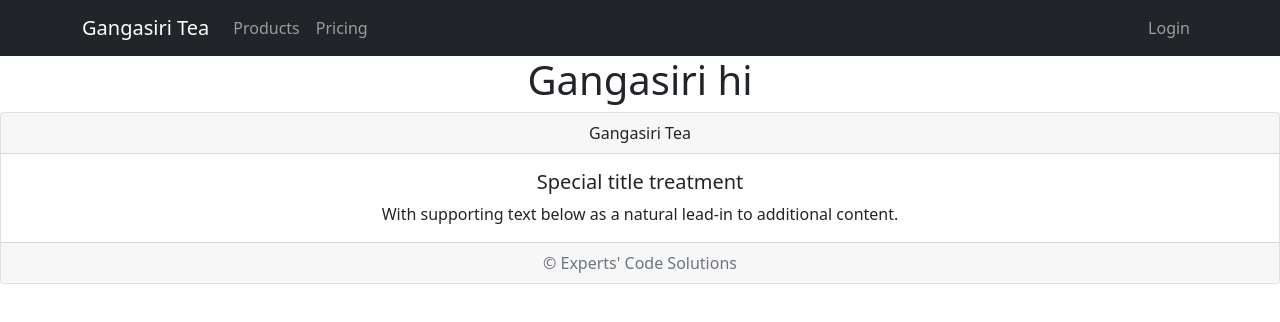
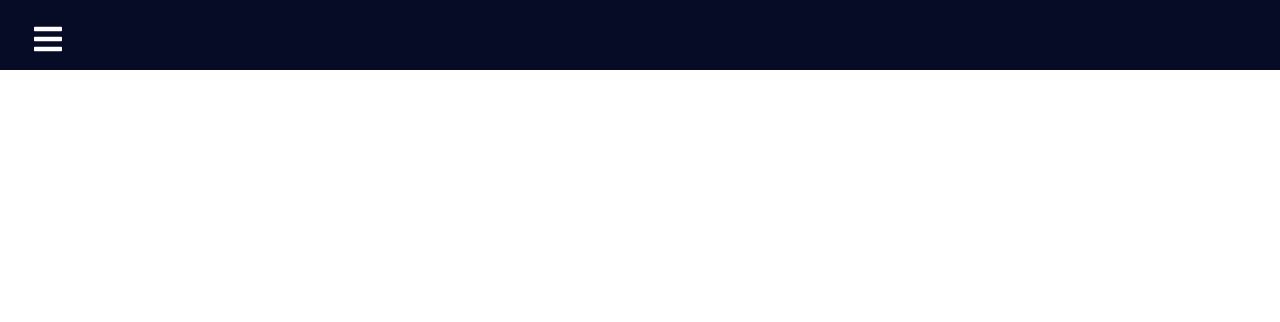
Before and after one commit to SeranMN/TeaApp, a React (Create React App) app: page /Addstock in a window 1280 px wide. Shown: the top 322 px of the page. Built offline with nearby package versions, Linux system fonts and the light colour scheme.

Commit message:
Side navigation menu

```diff
--- a/package.json
+++ b/package.json
@@ -10,6 +10,9 @@
     "react": "^17.0.2",
     "react-bootstrap": "^2.0.0-beta.5",
     "react-dom": "^17.0.2",
+    "react-icons": "^4.2.0",
+    "react-router": "^5.2.0",
+    "react-router-dom": "^5.2.0",
     "react-scripts": "4.0.3",
     "web-vitals": "^1.1.2"
   },
--- a/src/App.css
+++ b/src/App.css
@@ -1,38 +1,19 @@
-.App {
-  text-align: center;
+
+ @import url('https://fonts.googleapis.com/css2?family=Lato&display=swap');
+
+ *{
+  box-sizing:border-box;
+  margin:0;
+  padding:0;
+  font-family: 'Lato',sans-serif;
 }
 
-.App-logo {
-  height: 40vmin;
-  pointer-events: none;
-}
-
-@media (prefers-reduced-motion: no-preference) {
-  .App-logo {
-    animation: App-logo-spin infinite 20s linear;
-  }
-}
-
-.App-header {
-  background-color: #282c34;
-  min-height: 100vh;
+.dashboard,.addstock,.in{
   display: flex;
-  flex-direction: column;
+  height:90vh;
   align-items: center;
   justify-content: center;
-  font-size: calc(10px + 2vmin);
-  color: white;
+  font-size: 3rem;
+
+
 }
-
-.App-link {
-  color: #61dafb;
-}
-
-@keyframes App-logo-spin {
-  from {
-    transform: rotate(0deg);
-  }
-  to {
-    transform: rotate(360deg);
-  }
-}
--- a/src/App.js
+++ b/src/App.js
@@ -1,16 +1,35 @@
-import Header from './component/Header';
+import React from 'react';
+import { BrowserRouter as Router, Switch, Route } from 'react-router-dom';
 import './App.css';
 import 'bootstrap/dist/css/bootstrap.min.css';
-import Footer from './component/Footer';
+
+import Navbar from './component/Navbar';
+import Dashboard from './component/Pages/Dashboard';
+import Addstock from './component/Pages/Addstock';
+import In from './component/Pages/In';
+
+
+
+
+
 function App() {
   return (
-    <div className="App">
-     <Header/>
-     <h1>Gangasiri hi</h1>
-     <Footer/>
+    <>
+    <Router>
+      <Navbar/>
+      <switch>
+        <Route path='/' exact component={Dashboard}/>
+        <Route path='/Addstock' exact component={Addstock}/>
+        <Route path='/In' exact component={In}/>
 
-    </div>
-  );
+
+
+
+      </switch>
+    </Router>
+
+   </>
+   );
 }
 
 export default App;
--- a/src/component/Footer.js
+++ /dev/null
@@ -1,19 +0,0 @@
-import React from 'react'
-import Card from 'react-bootstrap/Card'
-const Footer = () => {
-    return (
-        <Card className="text-center">
-        <Card.Header>Gangasiri Tea</Card.Header>
-        <Card.Body>
-          <Card.Title>Special title treatment</Card.Title>
-          <Card.Text>
-            With supporting text below as a natural lead-in to additional content.
-          </Card.Text>
-
-        </Card.Body>
-        <Card.Footer className="text-muted">© Experts' Code Solutions</Card.Footer>
-      </Card>
-    )
-}
-
-export default Footer
--- a/src/component/Header.js
+++ /dev/null
@@ -1,29 +0,0 @@
-import React from 'react'
-import Navbar from 'react-bootstrap/Navbar'
-import Container from 'react-bootstrap/Container'
-import Nav from 'react-bootstrap/Nav'
-const Header = () => {
-    return (
-        <Navbar collapseOnSelect expand="lg" bg="dark" variant="dark">
-  <Container>
-  <Navbar.Brand href="#home">Gangasiri Tea</Navbar.Brand>
-  <Navbar.Toggle aria-controls="responsive-navbar-nav" />
-  <Navbar.Collapse id="responsive-navbar-nav">
-    <Nav className="me-auto">
-      <Nav.Link href="#features">Products</Nav.Link>
-      <Nav.Link href="#pricing">Pricing</Nav.Link>
-
-    </Nav>
-    <Nav>
-
-      <Nav.Link eventKey={2} href="#memes">
-        Login
-      </Nav.Link>
-    </Nav>
-  </Navbar.Collapse>
-  </Container>
-</Navbar>
-    )
-}
-
-export default Header
--- /dev/null
+++ b/src/component/Navbar.css
@@ -0,0 +1,74 @@
+.navbar{
+    background-color: #060b26;
+    height: 70px;
+    display:flex;
+    justify-content:start ;
+    align-items:center;
+}
+
+.menu-bars{
+    margin-left: 2rem;
+    font-size: 2rem;
+    background: none;
+
+}
+
+.nav-menu{
+    background-color: #060b26 ;
+    width:210px;
+    height:100vh;
+    display:flex;
+    justify-content: center;
+    position:fixed;
+    top: 0;
+    left:-100%;
+    transition:850ms;
+}
+
+.nav-menu.active{
+    left: 0;
+    transition: 350ms;
+}
+
+.nav-text{
+    display:flex;
+    justify-content: start;
+    align-items: center;
+    padding: 8px 0px 8px 16px;
+    list-style:none;
+    height:80px;
+}
+
+.nav-text a{
+    text-decoration: none;
+    color:#f5f5f5;
+    font-size: 18px;
+    width:95%;
+    height:100%;
+    display:flex;
+    align-items: center;
+    padding: 0 16px;
+    border-radius: 4px;
+}
+
+.nav-text a:hover{
+    background-color: #261c06;
+}
+
+.nav-menu-items {
+    width: 100%;
+    padding-left: 0 ;
+}
+.navbar-toggle{
+background-color: #060b26;
+width: 100%;
+height:80px;
+display:flex;
+justify-content: start;
+align-items: center;
+
+}
+
+span{
+    margin-left:16px;
+}
--- /dev/null
+++ b/src/component/Navbar.js
@@ -0,0 +1,57 @@
+import React, { useState } from 'react'
+import { FaBars } from "react-icons/fa";
+import { AiOutlineClose } from "react-icons/ai";
+import { Link } from 'react-router-dom';
+import { sidebarData } from './SidebarData';
+import './Navbar.css'
+import { IconContext } from 'react-icons';
+
+function Navbar() {
+    const [sidebar, setsidebar] = useState(false);
+    const showsidebar = () => setsidebar(!sidebar);
+
+    return (
+        <>
+            <IconContext.Provider value={{ color: '#fff' }}>
+                <div className='navbar'>
+                    <Link to="#" className='menu-bars'>
+                        <FaBars onClick={showsidebar} />
+
+                    </Link>
+
+                </div>
+                <nav className={sidebar ? 'nav-menu active' : 'nav-menu'}>
+                    <ul className='nav-menu-items' onClick={showsidebar}>
+                        <li className='navbar-toggle'>
+                            <Link to='#' className='menu-bars'>
+                                <AiOutlineClose />
+
+                            </Link>
+
+
+                        </li>
+                        {sidebarData.map((item, index) => {
+                            return (
+                                <li key={index} className={item.cName}>
+                                    <Link to={item.path}>
+                                        {item.icon}
+                                        <span>{item.title}</span>
+                                    </Link>
+                                </li>
+                            );
+                        })}
+
+
+
+
+                    </ul>
+
+
+
+                </nav>
+            </IconContext.Provider>
+        </>
+    );
+}
+
+export default Navbar;
--- /dev/null
+++ b/src/component/Pages/Addstock.js
@@ -0,0 +1,11 @@
+import React from 'react'
+
+function Addstock() {
+    return (
+        <div className='addstock'>
+
+        </div>
+    )
+}
+
+export default Addstock
--- /dev/null
+++ b/src/component/Pages/Dashboard.js
@@ -0,0 +1,11 @@
+import React from 'react'
+
+function Dashboard() {
+    return (
+        <div className='dashboard'>
+            <h1>Hi</h1>
+        </div>
+    )
+}
+
+export default Dashboard
--- /dev/null
+++ b/src/component/Pages/In.js
@@ -0,0 +1,11 @@
+import React from 'react'
+
+function In() {
+    return (
+        <div className='in'>
+
+        </div>
+    )
+}
+
+export default In
--- /dev/null
+++ b/src/component/SidebarData.js
@@ -0,0 +1,53 @@
+import React from 'react';
+import { FaBars } from "react-icons/fa";
+import { AiFillHome } from "react-icons/ai";
+import { AiFillPlusCircle } from "react-icons/ai";
+import { ImEnter } from "react-icons/im";
+import { ImExit } from "react-icons/im";
+import { TiDocumentText } from "react-icons/ti";
+import { FiSettings } from "react-icons/fi";
+
+
+
+export const sidebarData = [
+{
+    title:'Dashboard',
+    path:'/',
+    icon:<AiFillHome/>,
+    cName:'nav-text'
+},
+{
+    title:'Add Stock',
+    path:'/Addstock',
+    icon:<AiFillPlusCircle/>,
+    cName:'nav-text'
+},
+{
+    title:'In',
+    path:'/In',
+    icon:<ImEnter/>,
+    cName:'nav-text'
+},
+{
+    title:'Out',
+    path:'/out',
+    icon:<ImExit/>,
+    cName:'nav-text'
+},
+{
+    title:'Generate report',
+    path:'/report',
+    icon:<TiDocumentText/>,
+    cName:'nav-text'
+},
+
+{
+    title:'Settings',
+    path:'/settings',
+    icon:<FiSettings/>,
+    cName:'nav-text'
+},
+
+
+
+];
```
Also changed, not shown: src/SidebarData.js (added), 1 other file (tests, documents, lock files or other folders).
